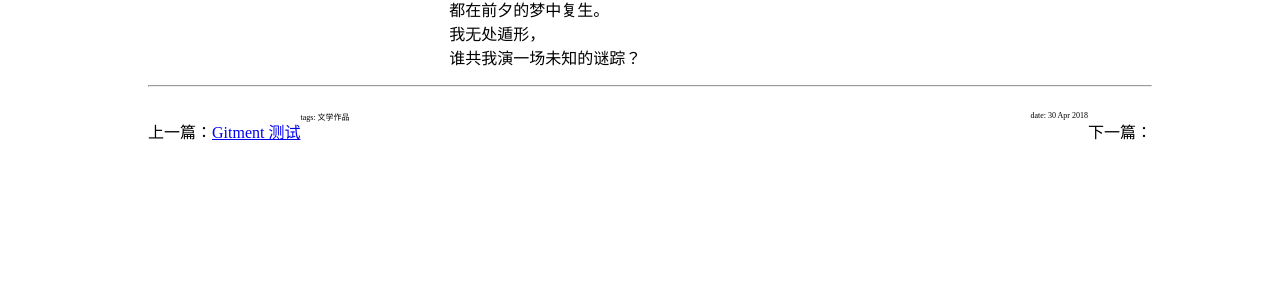
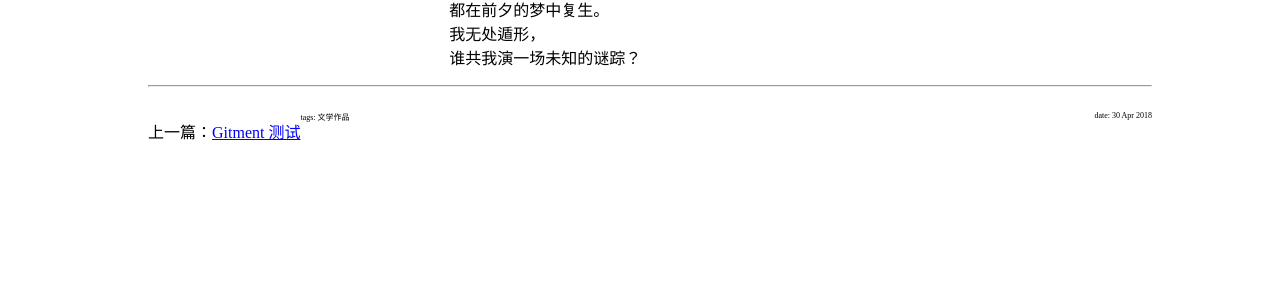
Before and after one commit to Wybxc/wybxc.github.io, a Jekyll site: the page built from _posts/2018-04-30-前夕.md, in a window 1280 px wide. Shown: the part 128-430 px from the top of the page. Built offline with Jekyll 4.4.1, drawn with Linux system fonts in a browser that asks for light colours; comment, search, counter and statistics services are not loaded.

Commit message:
fix prev & next

```diff
--- a/_layouts/default.html
+++ b/_layouts/default.html
@@ -45,12 +45,17 @@
     <hr/>
 
     <div>
+      {% if page.previous.url %}
       <div style="float:left">
         <p>上一篇：<a href="{{ site.baseurl }}{{ page.previous.url }}">{{ page.previous.title }}</a></p>
       </div>
+      {% endif %}
+      {% if page.next.url %}
       <div style="float:right">
         <p>下一篇：<a href="{{ site.baseurl }}{{ page.next.url }}">{{ page.next.title }}</a></p>
       </div>
+      {% endif %}
+      <div/>
     </div>
 
     <div id="comments">
```
